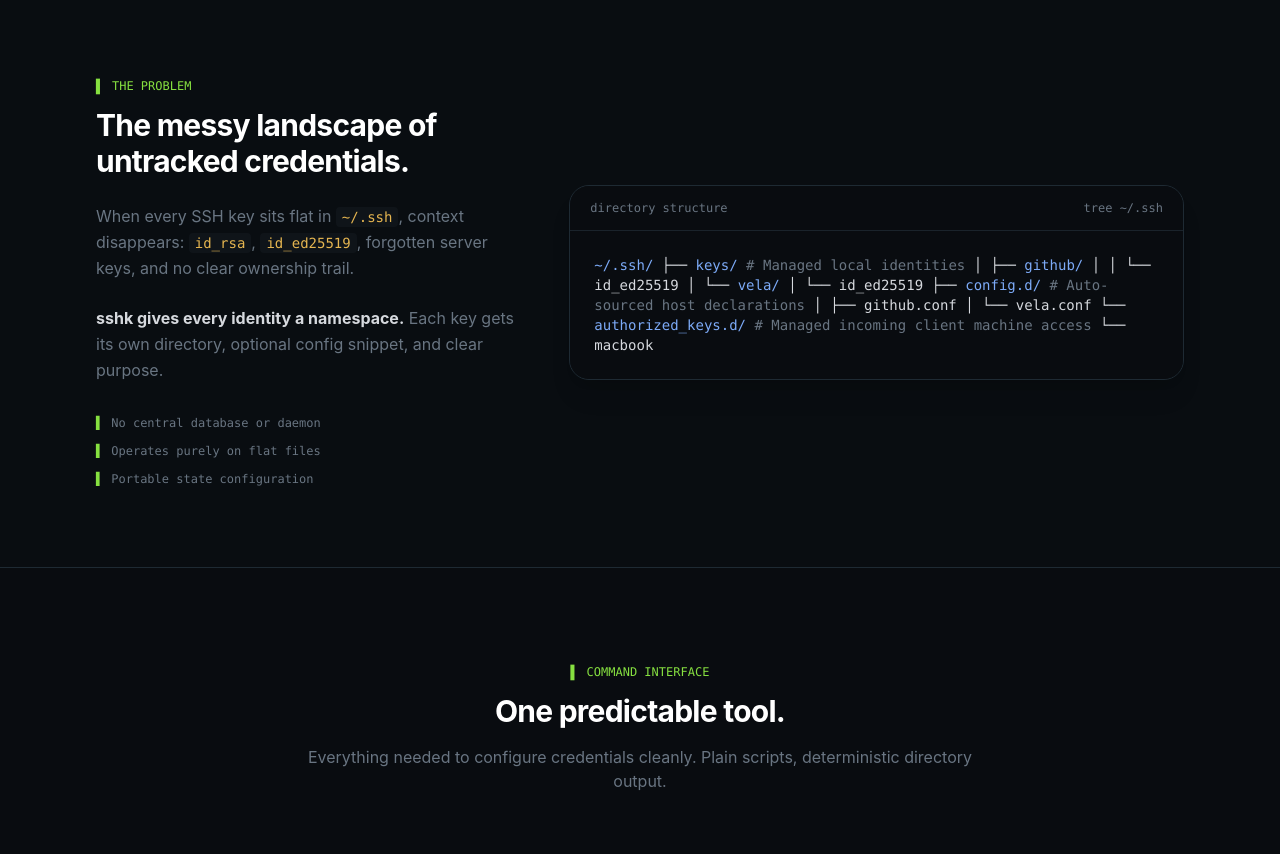
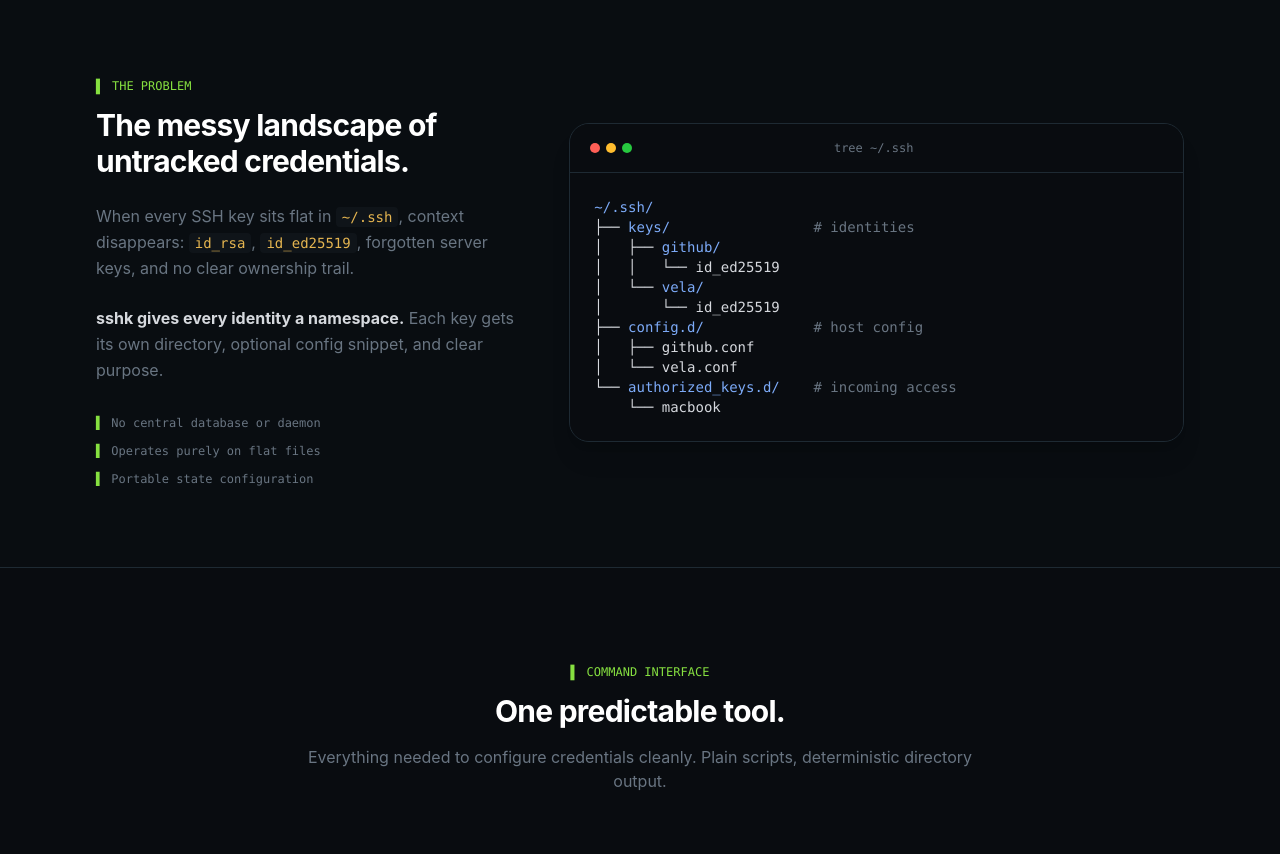
Before and after one commit to Sofian-bll/sshk, a plain HTML site: page docs/index.html in a window 1280 px wide. Shown: the part 1200-2054 px from the top of the page. Drawn offline with nearby package versions, Linux system fonts and the light colour scheme.

Commit message:
fix: align README embeds and terminal card

```diff
--- a/docs/index.html
+++ b/docs/index.html
@@ -244,23 +244,29 @@
 
           <!-- Right: Terminal tree panel -->
           <div class="lg:col-span-7 reveal">
-            <div class="bg-[#0f1419] border border-border rounded-[20px] shadow-xl overflow-hidden">
-              <div class="flex items-center justify-between px-5 py-3.5 bg-[#090c10] border-b border-border/80">
-                <span class="font-mono text-xs text-muted">directory structure</span>
-                <span class="text-xs text-muted font-mono">tree ~/.ssh</span>
+            <div class="bg-surface border border-border rounded-[20px] shadow-xl overflow-hidden group hover:border-accent-dim transition-colors duration-300">
+              <div class="flex items-center justify-between px-5 py-4 bg-[#090c10] border-b border-border">
+                <div class="flex items-center gap-1.5">
+                  <span class="w-2.5 h-2.5 rounded-full bg-[#ff5f56]"></span>
+                  <span class="w-2.5 h-2.5 rounded-full bg-[#ffbd2e]"></span>
+                  <span class="w-2.5 h-2.5 rounded-full bg-[#27c93f]"></span>
+                </div>
+                <span class="font-mono text-xs text-muted">tree ~/.ssh</span>
+                <div class="w-12"></div>
               </div>
               <div class="p-6 font-mono text-xs sm:text-sm overflow-x-auto text-text bg-bg leading-relaxed">
-<span class="text-blue">~/.ssh/</span>
-├── <span class="text-blue">keys/</span>                  <span class="text-muted"># Managed local identities</span>
+                <pre class="text-left whitespace-pre min-w-max"><span class="text-blue">~/.ssh/</span>
+├── <span class="text-blue">keys/</span>                 <span class="text-muted"># identities</span>
 │   ├── <span class="text-blue">github/</span>
 │   │   └── id_ed25519
 │   └── <span class="text-blue">vela/</span>
 │       └── id_ed25519
-├── <span class="text-blue">config.d/</span>              <span class="text-muted"># Auto-sourced host declarations</span>
+├── <span class="text-blue">config.d/</span>             <span class="text-muted"># host config</span>
 │   ├── github.conf
 │   └── vela.conf
-└── <span class="text-blue">authorized_keys.d/</span>     <span class="text-muted"># Managed incoming client machine access</span>
-    └── macbook</div>
+└── <span class="text-blue">authorized_keys.d/</span>    <span class="text-muted"># incoming access</span>
+    └── macbook</pre>
+              </div>
             </div>
           </div>
 
```
Also changed, not shown: 1 other file.
